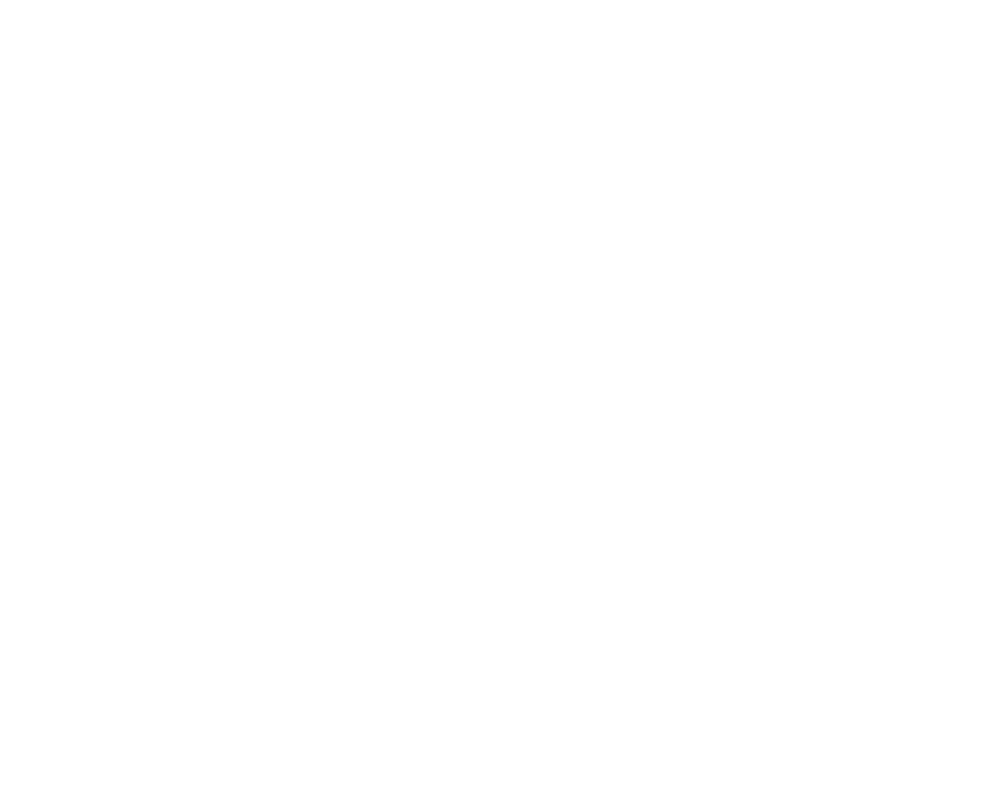
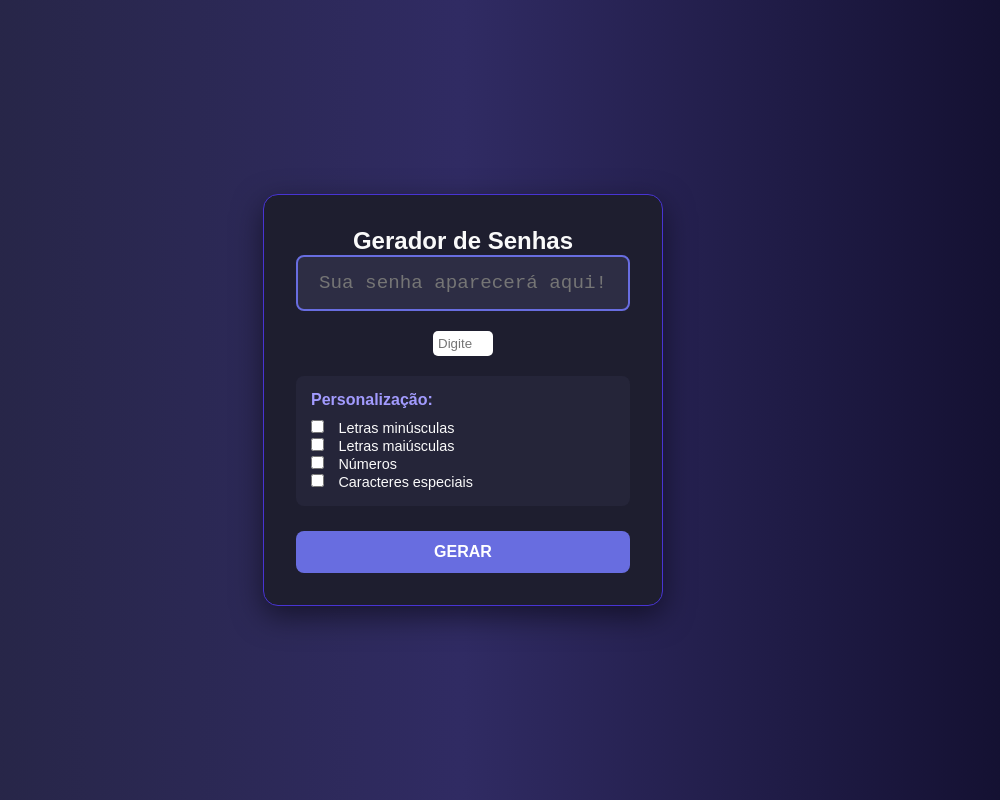
Before and after one commit to Anakjo/Gerador-de-senhas, a plain HTML site: page index.html in a window 1280 px wide. Shown: the whole page, without its empty margins (177-1177 px from the left). Drawn offline with Linux system fonts and the light colour scheme.

Commit message:
projeto concluído: lógica e estilo adicionados

```diff
--- a/index.html
+++ b/index.html
@@ -1,11 +1,44 @@
 <!DOCTYPE html>
 <html lang="pt-BR">
+
 <head>
     <meta charset="UTF-8">
     <meta name="viewport" content="width=device-width, initial-scale=1.0">
     <title>Gerador-de-Senhas</title>
+    <link rel="stylesheet" href="style.css">
 </head>
+
 <body>
+    <div class="container">
+    <h2>Gerador de Senhas</h2>
+    <!--visor da senha-->
+    <input type="text" id="senha" readonly placeholder="Sua senha aparecerá aqui!">
 
+    <!--input de comprimento que deseja que a senha seja-->
+    <input type="number" id="comprimento" min="4" max="20" placeholder="Digite um número de 4 a 20">
+
+    <!--personalização da senha-->
+    <form>
+        <p>Personalização:</p>
+
+        <input type="checkbox" id="minusc">
+        <label for="minusc">Letras minúsculas</label><br>
+
+        <input type="checkbox" id="maisc">
+        <label for="maisc">Letras maiúsculas</label><br>
+
+        <input type="checkbox" id="num">
+        <label for="num">Números</label><br>
+
+        <input type="checkbox" id="esp">
+        <label for="esp">Caracteres especiais</label>
+    </form>
+
+    <!--botão de gerar-->
+    <button id="gerar">Gerar</button>
+
+
+    </div> <script src="script.js"></script>
 </body>
+
 </html>
--- /dev/null
+++ b/script.js
@@ -0,0 +1,61 @@
+const senha = document.getElementById('senha');
+const comprimento = document.getElementById('comprimento');
+const minusculo = document.getElementById('minusc');
+const maisculo = document.getElementById('maisc');
+const numero = document.getElementById('num');
+const especial = document.getElementById('esp');
+const gerar = document.getElementById('gerar');
+
+/*criação da senha, soma de caracteres de acordo com os checkbox*/
+
+gerar.addEventListener('click', () => {
+    let caracteresPermitidos = '';
+
+    if (minusculo.checked) {
+        caracteresPermitidos += 'abcdefghijklmnopqrstuvwxyz';
+    }
+
+    if (maisculo.checked) {
+        caracteresPermitidos += 'ABCDEFGHIJKLMNOPQRSTUVWXYZ';
+    }
+
+    if (numero.checked) {
+        caracteresPermitidos += '0123456789';
+    }
+
+    if (especial.checked) {
+        caracteresPermitidos += '!@#$%^&*()'
+    }
+
+    /*validação, para não ser vazio*/
+    if (caracteresPermitidos === '') {
+        alert('Selecione no mínimo uma opção.');
+        return;
+    }
+
+    /*variável de armazenamento da senha*/
+    let senhaGerada = '';
+
+    /* conversão do tamanho da senha para números */
+    let tamanho = parseInt(comprimento.value);
+
+    /* Validação: impede que o usuário digite mais que 20 ou menos que 4 */
+    if (tamanho > 20) {
+        alert('O limite de caracteres é 20!');
+        tamanho = 20;
+        comprimento.value = 20;
+    } else if (tamanho < 4 || isNaN(tamanho)) {
+        alert('O mínimo de caracteres é 4!');
+        tamanho = 4;
+        comprimento.value = 4;
+    }
+
+    /*criação da senha até o limite imposto*/
+    for (let i = 0; i < tamanho; i++) {
+        let numAleatorio = Math.floor(Math.random() * caracteresPermitidos.length); /*arredondamento do math random + número aleatório*/
+        senhaGerada += caracteresPermitidos[numAleatorio];
+    }
+
+    /*resultado mostrado*/
+    senha.value = senhaGerada
+});
--- /dev/null
+++ b/style.css
@@ -0,0 +1,99 @@
+/* Reset básico para garantir que fique igual em todos os navegadores */
+* {
+    margin: 0;
+    padding: 0;
+    box-sizing: border-box;
+    font-family: sans-serif;
+}
+
+body {
+    background-color: #0f0c29; /*Fundo escuro*/
+    background: linear-gradient(to right, #24243e, #302b63, #0f0c29); /*Degradê escuro*/
+    color: #fafafa;
+    height: 100vh;
+    display: flex;
+    justify-content: center;
+    align-items: center;
+}
+
+/* Container principal */
+.container {
+    background-color: #1e1e2f;
+    padding: 2rem;
+    border-radius: 15px;
+    box-shadow: 0 10px 30px rgba(0, 0, 0, 0.5);
+    width: 100%;
+    max-width: 400px;
+    border: 1px solid #4834d4;
+    text-align: center;
+}
+
+/* Visor da Senha */
+#senha {
+    width: 100%;
+    padding: 15px;
+    margin-bottom: 20px;
+    background-color: #2d2d44;
+    border: 2px solid #686de0;
+    border-radius: 8px;
+    color: #a29bfe;
+    font-size: 1.2rem;
+    font-family: 'Courier New', monospace;
+    text-align: center;
+    outline: none;
+}
+
+/* Inputs de número e texto */
+input[type="number"] {
+    width: 60px;
+    padding: 5px;
+    border-radius: 5px;
+    border: none;
+    margin-bottom: 20px;
+    text-align: center;
+}
+
+/* Estilo dos Checkboxes */
+form {
+    text-align: left;
+    margin-bottom: 25px;
+    background: #252539;
+    padding: 15px;
+    border-radius: 8px;
+}
+
+form p {
+    margin-bottom: 10px;
+    color: #a29bfe;
+    font-weight: bold;
+}
+
+label {
+    margin-left: 10px;
+    cursor: pointer;
+    font-size: 0.9rem;
+}
+
+/* Botão Gerar */
+#gerar {
+    width: 100%;
+    padding: 12px;
+    background-color: #686de0;
+    color: white;
+    border: none;
+    border-radius: 8px;
+    font-size: 1rem;
+    font-weight: bold;
+    cursor: pointer;
+    transition: all 0.3s ease;
+    text-transform: uppercase;
+}
+
+#gerar:hover {
+    background-color: #4834d4;
+    transform: translateY(-2px);
+}
+
+#gerar:active {
+    transform: translateY(0);
+}
```
